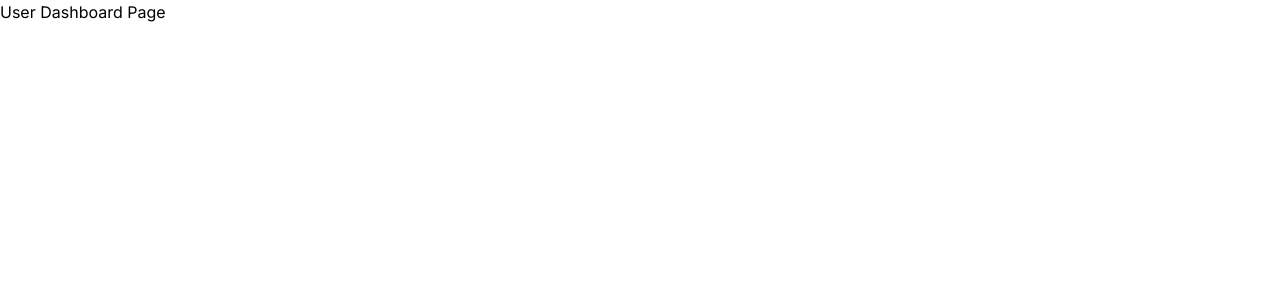
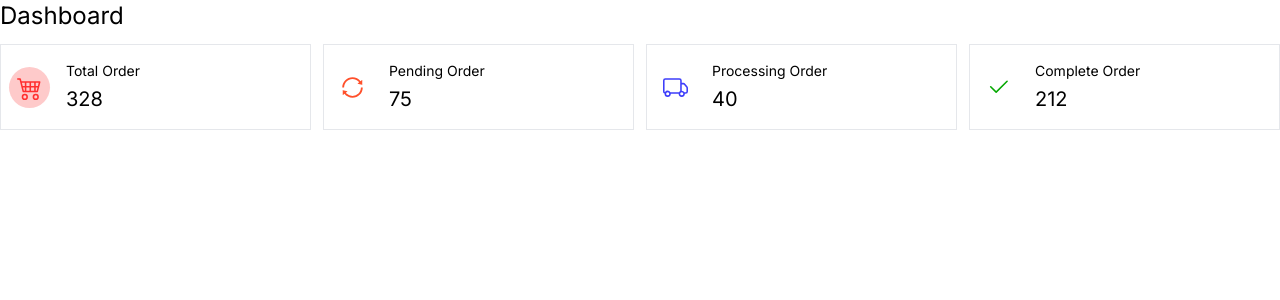
Before and after one commit to arafatyamin/kacha-bazar, a Next.js app: page /user/dashboard in a window 1280 px wide. Shown: the top 300 px of the page. Built offline with nearby package versions, Linux system fonts and the light colour scheme.

Commit message:
added order display component and this component added on the user dashboard page

```diff
--- /dev/null
+++ b/Components/AdminComponents/OrderDisplay.js
@@ -0,0 +1,19 @@
+const OrderDisplay = ({ data }) => {
+  const { icon, title, result, bg } = data;
+  console.log(bg);
+  return (
+    <div className="flex gap-2 items-center border rounded-sm p-2">
+      <div
+        className={`p-2 w-12 h-12 ${bg} flex justify-center items-center rounded-full`}
+      >
+        {icon}
+      </div>
+      <div className="p-2">
+        <h5 className="text-sm mb-1">{title}</h5>
+        <p className="font-medium text-xl">{result}</p>
+      </div>
+    </div>
+  );
+};
+
+export default OrderDisplay;
--- a/Components/CustomerComponents/CustomerAdmin/UserSideNav.js
+++ b/Components/AdminComponents/UserSideNav.js
@@ -44,7 +44,7 @@ const UserSideNav = ({ setNavbarValue }) => {
         return (
           <p
             key={_id}
-            className="flex items-center gap-2 hover:text-primary px-2 py-3 cursor-pointer"
+            className="flex items-center gap-2 hover:text-primary p-2 cursor-pointer"
             onClick={(e) => setNavbarValue(e.target.innerText.toLowerCase())}
           >
             {icon} {title}
--- a/data/data.js
+++ b/data/data.js
@@ -1,3 +1,6 @@
+import { AiOutlineSync } from "react-icons/ai";
+import { BsCart4, BsCheck2, BsTruck } from "react-icons/bs";
+
 export const categoryItems = [
   {
     id: "1",
@@ -130,3 +133,34 @@ export const categoryItems = [
     subTitleTwo: "Fitness",
   },
 ];
+
+export const orderItems = [
+  {
+    _id: 1,
+    icon: <BsCart4 size={25} color="#FF2F2F" />,
+    title: "Total Order",
+    result: 328,
+    bg: "bg-red-200",
+  },
+  {
+    _id: 2,
+    icon: <AiOutlineSync size={25} color="#FF502B" />,
+    title: "Pending Order",
+    result: 75,
+    bg: "bg-orange-200",
+  },
+  {
+    _id: 3,
+    icon: <BsTruck size={25} color="#3E3EFA" />,
+    title: "Processing Order",
+    result: 40,
+    bg: "bg-indigo-200",
+  },
+  {
+    _id: 4,
+    icon: <BsCheck2 size={25} color="#06A803" />,
+    title: "Complete Order",
+    result: 212,
+    bg: "bg-green-200",
+  },
+];
--- a/pages/demo.js
+++ b/pages/demo.js
@@ -1,5 +1,5 @@
 import CategoryCard from "@/Components/CustomerComponents/Cards/CategoryCard/CategoryCard";
-import UserSideNav from "@/Components/CustomerComponents/CustomerAdmin/UserSideNav";
+import UserSideNav from "@/Components/AdminComponents/UserSideNav";
 import { categoryItems } from "@/data/data";
 
 const demo = () => {
--- a/pages/user/dashboard/index.js
+++ b/pages/user/dashboard/index.js
@@ -1,5 +1,17 @@
+import OrderDisplay from "@/Components/AdminComponents/OrderDisplay";
+import { orderItems } from "@/data/data";
+
 const UserDashboard = () => {
-  return <div>User Dashboard Page</div>;
+  return (
+    <div>
+      <h2 className="mb-3 text-2xl">Dashboard</h2>
+      <div className="grid grid-cols-4 gap-3">
+        {orderItems.map((orderItem) => (
+          <OrderDisplay data={orderItem} key={orderItem._id} />
+        ))}
+      </div>
+    </div>
+  );
 };
 
 export default UserDashboard;
--- a/pages/user/index.js
+++ b/pages/user/index.js
@@ -1,6 +1,6 @@
 import Head from "next/head";
 import CustomerLayout from "@/Layouts/CustomerLayout";
-import UserSideNav from "@/Components/CustomerComponents/CustomerAdmin/UserSideNav";
+import UserSideNav from "@/Components/AdminComponents/UserSideNav";
 import { useState } from "react";
 import UserDashboard from "./dashboard";
 import OrderPage from "./order";
```
